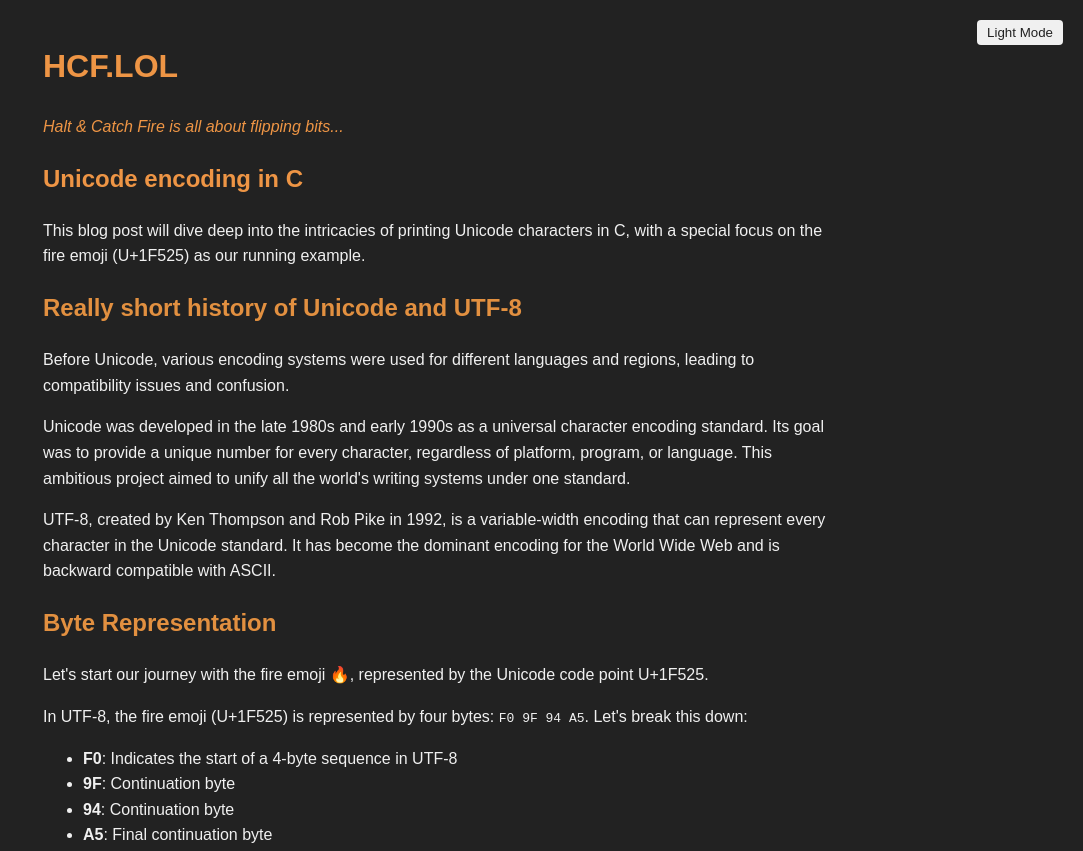
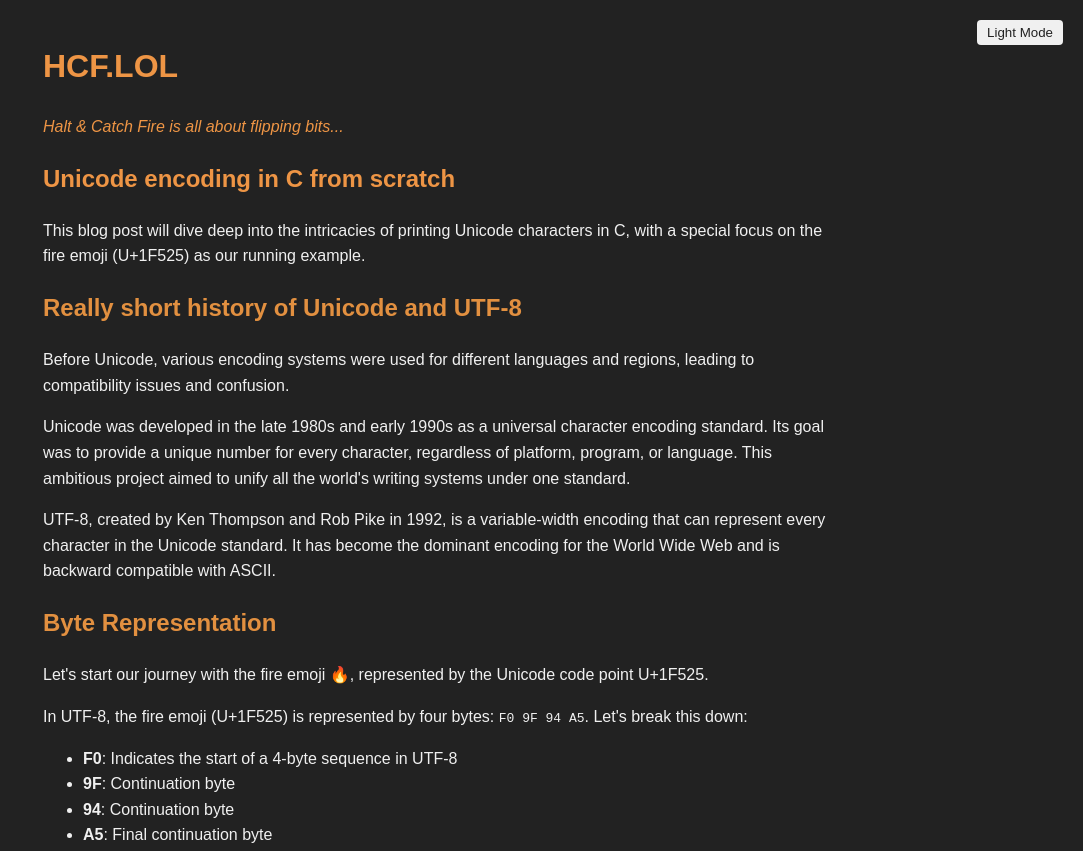
Before and after one commit to jocerfranquiz/jocerfranquiz.github.io, a plain HTML site: page unicode-encoding-in-c.html in a window 1280 px wide. Shown: the top 851 px of the page, without its empty margins (197-1280 px from the left). Drawn offline with Linux system fonts and the light colour scheme.

Commit message:
Update unicode-encoding-in-c.html

```diff
--- a/unicode-encoding-in-c.html
+++ b/unicode-encoding-in-c.html
@@ -20,14 +20,7 @@
     </header>
     <main>
     <article>
-        <header>
-                <h2>
-                    <a href="/unicode-encoding-in-c.html" rel="bookmark"
-                        title="Permalink to Unicode encoding in C">Unicode encoding in C
-                    </a>
-                </h2>
-
-        </header>
+        <header><h2><a href="/unicode-encoding-in-c.html" rel="bookmark" title="Permalink to Unicode encoding in C">Unicode encoding in C from scratch</a></h2></header>
         <p>This blog post will dive deep into the intricacies of printing Unicode characters in C, with a special focus on the fire emoji (U+1F525) as our running example.</p>
 <h2>Really short history of Unicode and UTF-8</h2>
 <p>Before Unicode, various encoding systems were used for different languages and regions, leading to compatibility issues and confusion.</p>
```
